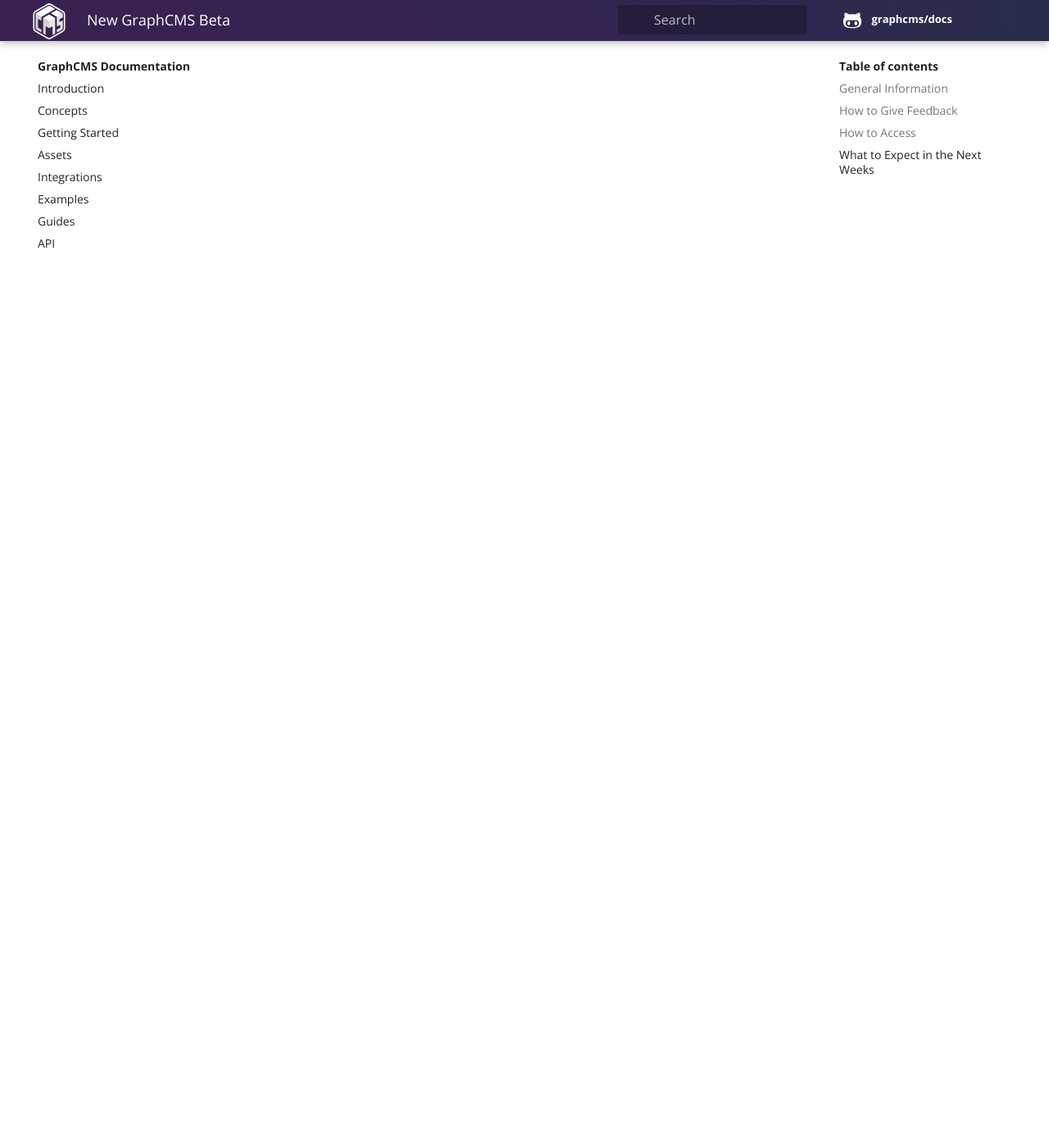
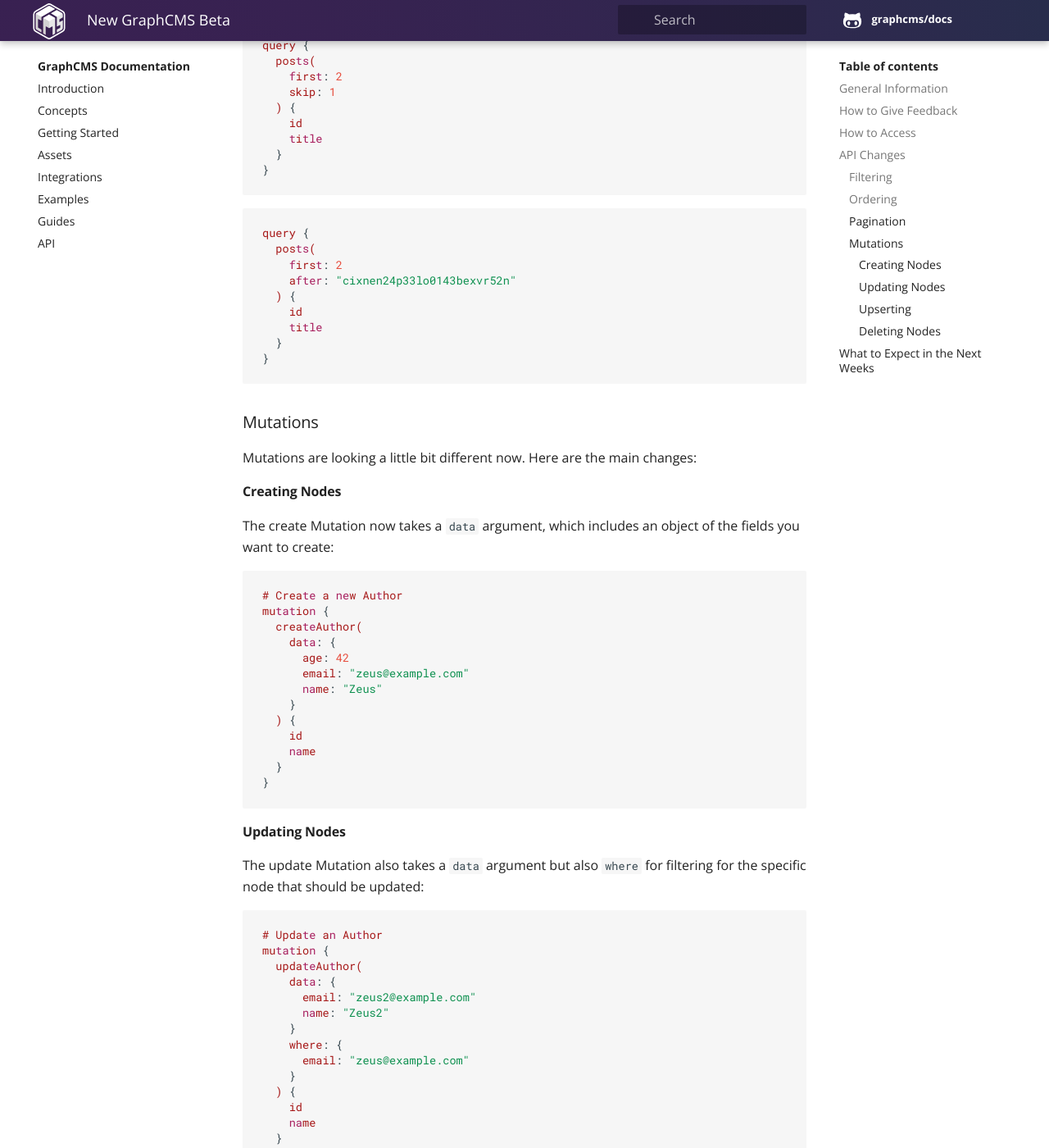
Before and after one commit to isabella232/docs-13, an MkDocs documentation site: the page built from docs/New_GraphCMS_Beta.md, in a window 1280 px wide and 1400 px high, scrolled down 3369 px. Shown: the whole window at 82% size. Built offline with MkDocs 1.6.1, drawn with Linux system fonts in a browser that asks for light colours; old or Windows-style settings are respelled for this version of MkDocs; some of the changed text lies outside the part shown.

Commit message:
Add Changes

````diff
--- a/docs/New_GraphCMS_Beta.md
+++ b/docs/New_GraphCMS_Beta.md
@@ -34,6 +34,188 @@
 ## How to Access
 The Beta version is hosted on [https://beta.graphcms.com](https://beta.graphcms.com) and we will whitelist your email for access! If you have trouble logging in, please contact us in Slack.
 
+## API Changes
+
+The API will be a little different from what you are used in the current version. The `all`-Prefix from the queries is gone now. So a simple Query might look like this:
+```json
+query {
+    posts {
+        id
+        title
+        content
+    }
+}
+```
+
+### Filtering
+If you want to **filter** you now need to use the `where` argument:
+```json
+query {
+  authors(where: {
+    age_gt: 18
+  }) {
+    id
+    name
+  }
+}
+```
+
+A more advanced **filter** example:
+```json
+query {
+  posts(where: {
+    title_in: ["My biggest Adventure", "My latest Hobbies"]
+  }) {
+    id
+    title
+    published
+  }
+}
+```
+
+As before you can also use `AND` and `OR` to chain filters:
+```json
+query {
+  posts(where: {
+    AND: [{
+      title_in: ["My biggest Adventure", "My latest Hobbies"]
+    }, {
+      published: true
+    }]
+  }) {
+    id
+    title
+    published
+  }
+}
+```
+
+### Ordering
+**Ordering** still works the same as before:
+```json
+query {
+  posts(orderBy: title_ASC) {
+    id
+    title
+    published
+  }
+}
+```
+
+### Pagination
+You can accomplish Pagination like this for example:
+```json
+query {
+  posts(
+    first: 2
+    skip: 1
+  ) {
+    id
+    title
+  }
+}
+```
+
+```json
+query {
+  posts(
+    first: 2
+    after: "cixnen24p33lo0143bexvr52n"
+  ) {
+    id
+    title
+  }
+}
+```
+
+### Mutations
+
+Mutations are looking a little bit different now. Here are the main changes:
+
+#### Creating Nodes
+
+The create Mutation now takes a `data` argument, which includes an object of the fields you want to create:
+
+```json
+# Create a new Author
+mutation {
+  createAuthor(
+    data: {
+      age: 42
+      email: "zeus@example.com"
+      name: "Zeus"
+    }
+  ) {
+    id
+    name
+  }
+}
+```
+
+#### Updating Nodes
+
+The update Mutation also takes a `data` argument but also `where` for filtering for the specific node that should be updated:
+
+```json
+# Update an Author
+mutation {
+  updateAuthor(
+    data: {
+      email: "zeus2@example.com"
+      name: "Zeus2"
+    }
+    where: {
+      email: "zeus@example.com"
+    }
+  ) {
+    id
+    name
+  }
+}
+```
+
+#### Upserting
+
+When we want to either update an existing node, or create a new one in a single mutation, we can use _upsert_ mutations.
+
+Here, we use `upsertAuthor` to update the `Author` with a certain `email`, or create a new `Author` if a `Author` with that `email` doesn't exist yet:
+
+```json
+# Upsert a Author
+mutation {
+  upsertAuthor(
+    where: {
+      email: "zeus@example.com"
+    }
+    create: {
+      email: "zeus@example.com"
+      age: 42
+      name: "Zeus"
+    }
+    update: {
+      name: "Another Zeus"
+    }
+  ) {
+    name
+  }
+}
+```
+
+#### Deleting Nodes
+
+```json
+# Delete an Author
+mutation {
+  deleteAuthor(where: {
+    id: "cjcdi63l20adx0146vg20j1ck"
+  }) {
+    id
+    name
+    email
+  }
+}
+```
+
 ## What to Expect in the Next Weeks
 We will be making daily changes to the web app and the web app will display when a new version is ready.
 
````
